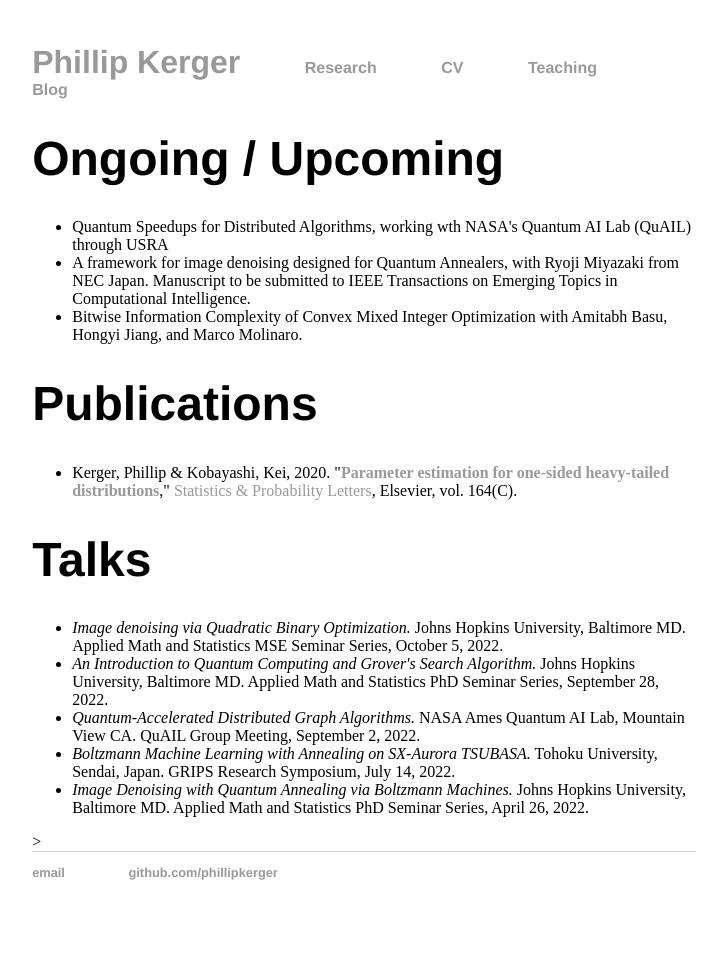
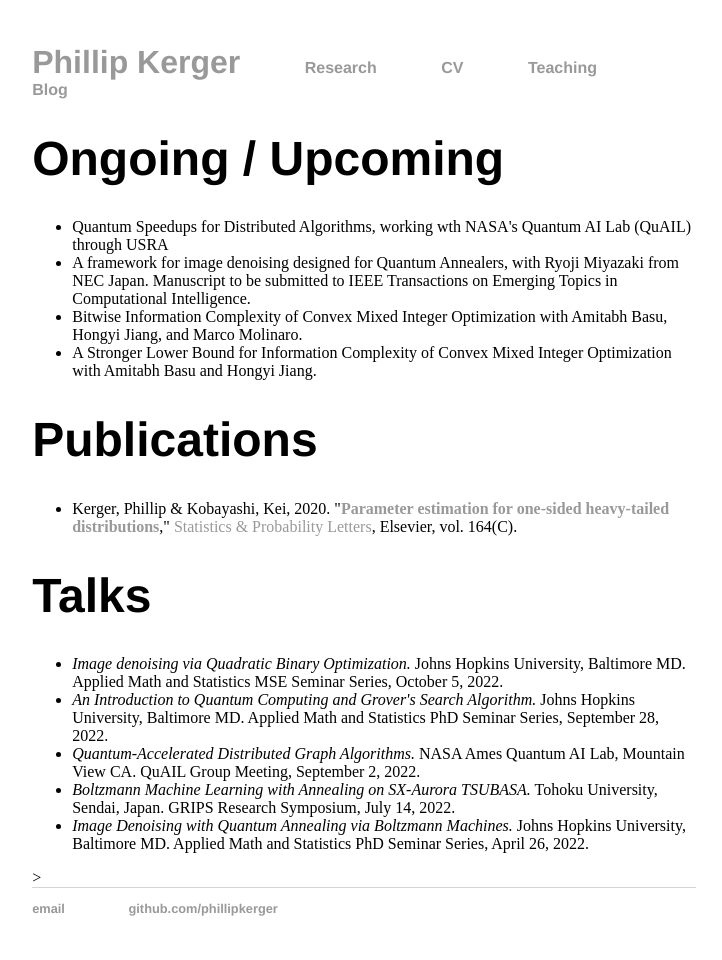
Before and after one commit to PhillipKerger/phillipkerger.github.io, a Jekyll site: the page built from research/index.html, in a window 1280 px wide. Shown: the whole page, without its empty margins (276-998 px from the left). Built offline with Jekyll 4.4.1, drawn with Linux system fonts in a browser that asks for light colours; before the commit the page ends 924 px from its top, so only the background shows below that.

Commit message:
Update index.html

```diff
--- a/research/index.html
+++ b/research/index.html
@@ -5,10 +5,11 @@ title: Phillip Kerger
 <div class="blurb">
 	<h1>Ongoing / Upcoming</h1>
 	<ul>
-		<li>Quantum Speedups for Distributed Algorithms, working wth NASA's Quantum AI Lab (QuAIL) through USRA </li>
-		<li>A framework for image denoising designed for Quantum Annealers, with Ryoji Miyazaki from NEC Japan. Manuscript to be submitted to
+		<li> Quantum Speedups for Distributed Algorithms, working wth NASA's Quantum AI Lab (QuAIL) through USRA </li>
+		<li> A framework for image denoising designed for Quantum Annealers, with Ryoji Miyazaki from NEC Japan. Manuscript to be submitted to
 		IEEE Transactions on Emerging Topics in Computational Intelligence. </li>
 		<li> Bitwise Information Complexity of Convex Mixed Integer Optimization with Amitabh Basu, Hongyi Jiang, and Marco Molinaro.
+		<li> A Stronger Lower Bound for Information Complexity of Convex Mixed Integer Optimization with Amitabh Basu and Hongyi Jiang.
 	</ul>
 
 
```
